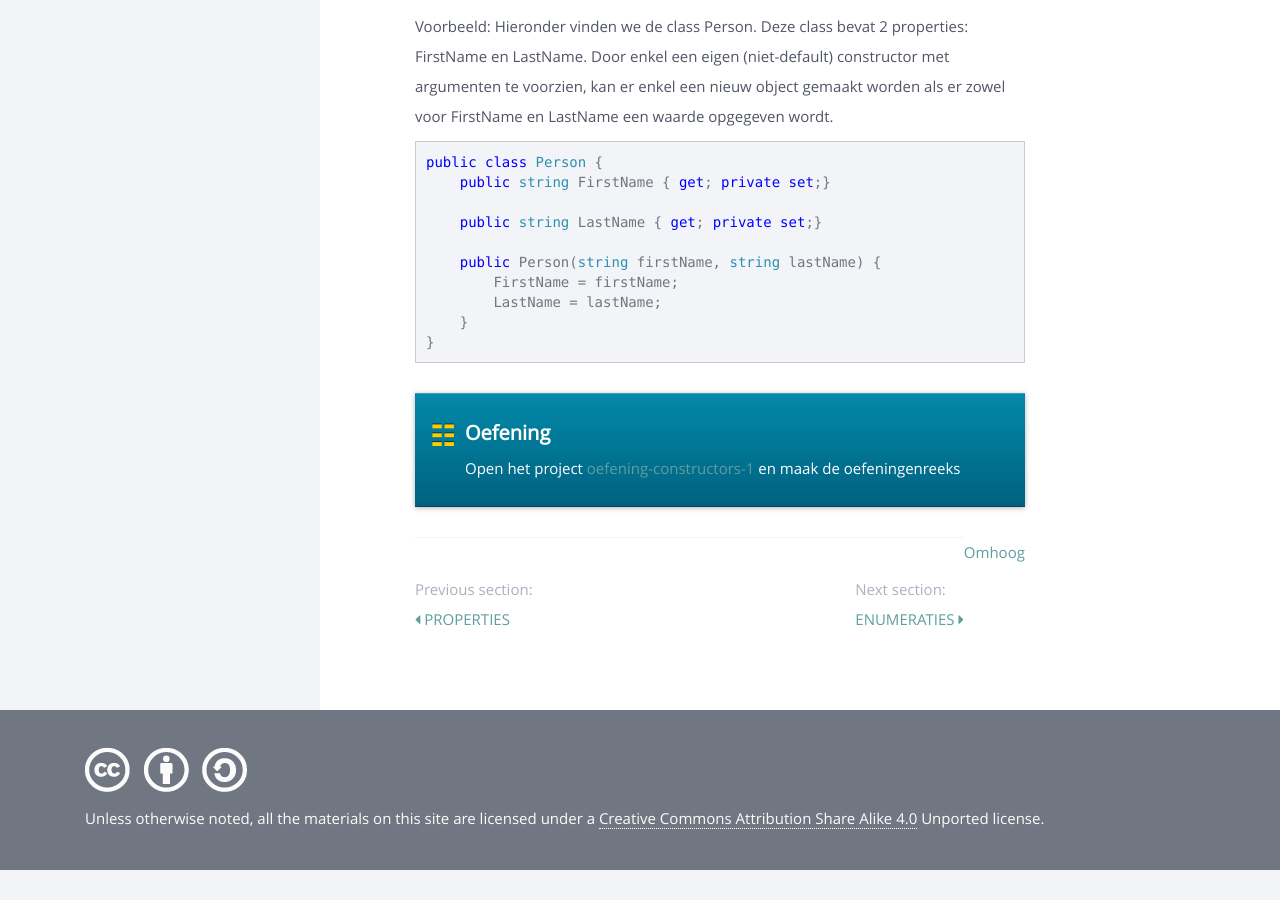
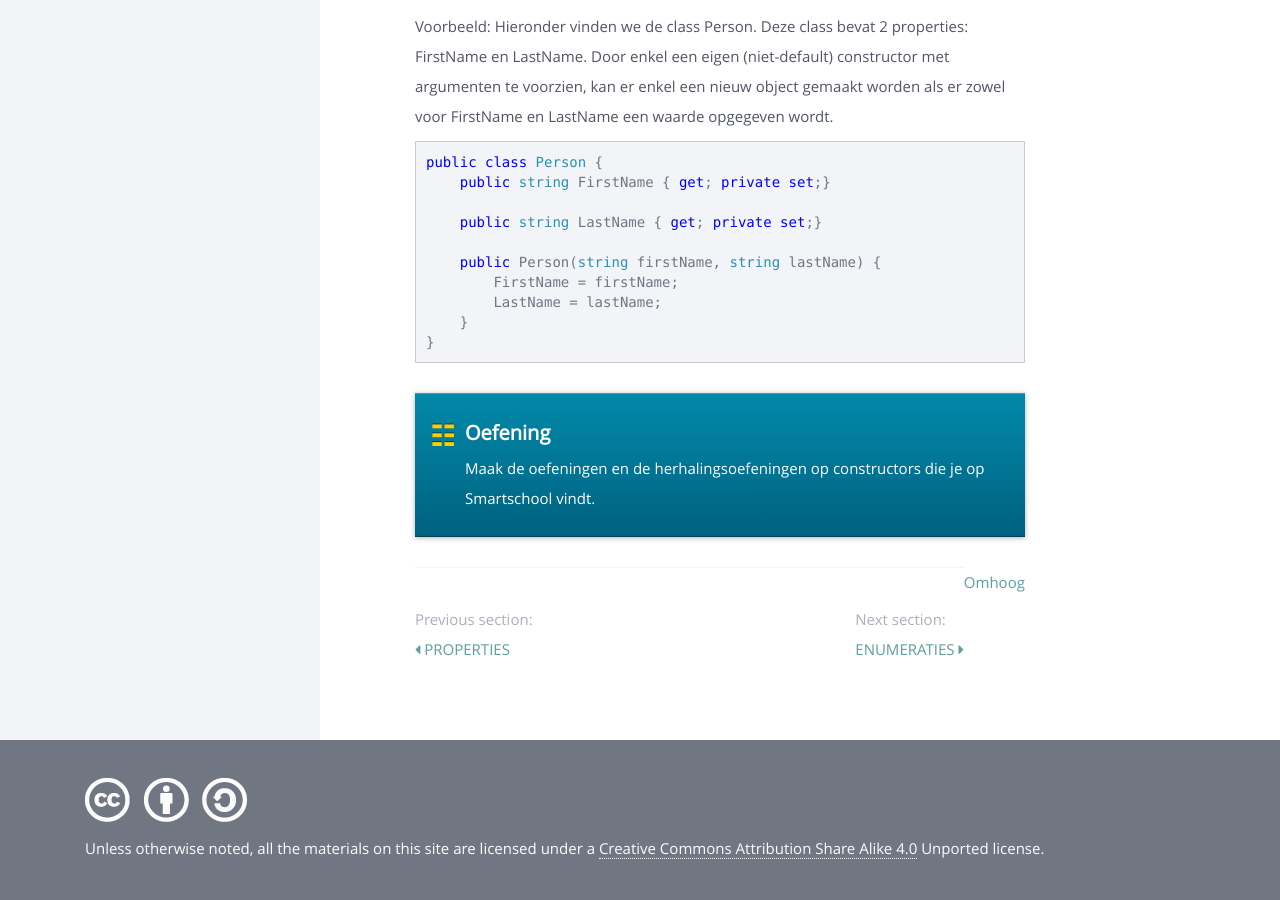
Before and after one commit to sma-it/sma-it.github.io, a Jekyll site: the page built from modules/advanced/_posts/2000-01-03-Constructors.md, in a window 1280 px wide and 900 px high, scrolled down 5311 px. Built offline with Jekyll 4.4.1, drawn with Linux system fonts in a browser that asks for light colours; nearby versions of some CDN libraries; before the commit the page ends 6181 px from its top, so only the background shows below that.

Commit message:
Changed exercises

````diff
--- a/modules/advanced/_posts/2000-01-03-Constructors.md
+++ b/modules/advanced/_posts/2000-01-03-Constructors.md
@@ -213,7 +213,7 @@ public class Person {
 ```
 
 <div class="note oefening">
-    <p>Open het project <a href="https://github.com/sma-it/oefening-constructors-1" target="_blank">oefening-constructors-1</a> en maak de oefeningenreeks</p>
+    <p>Maak de oefeningen en de herhalingsoefeningen op constructors die je op Smartschool vindt.</p>
 </div>
 
 <div class="toTop"><a href="#top">Omhoog</a></div>
````
